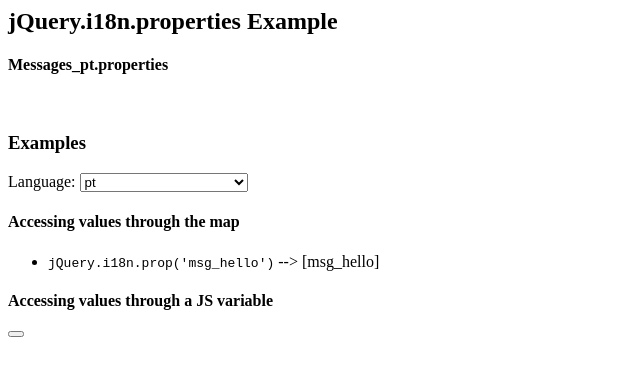
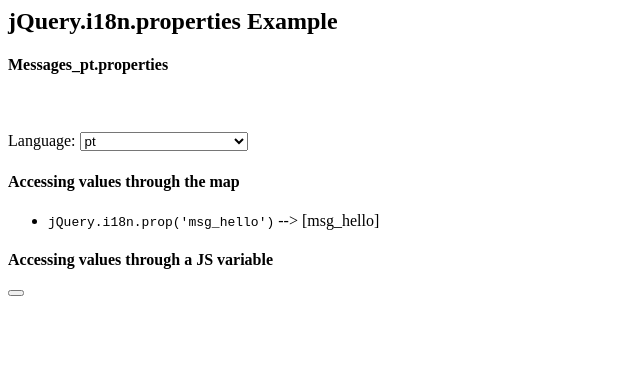
Before and after one commit to Leonavas/i18nJQuery, a plain HTML site: page index.html in a window 1280 px wide. Shown: the whole page, without its empty margins (0-640 px from the left). Drawn offline with nearby package versions, Linux system fonts and the light colour scheme; no server answers.

Commit message:
Update index.html

```diff
--- a/index.html
+++ b/index.html
@@ -85,7 +85,7 @@
         <code class="files"></code><br/>
 
 
-        <h3 i18n="examples">Examples</h3>
+        <h3 i18n="examples"></h3>
         <div id="langBox">
   	      Language:
   	      <select id="lang">
```
